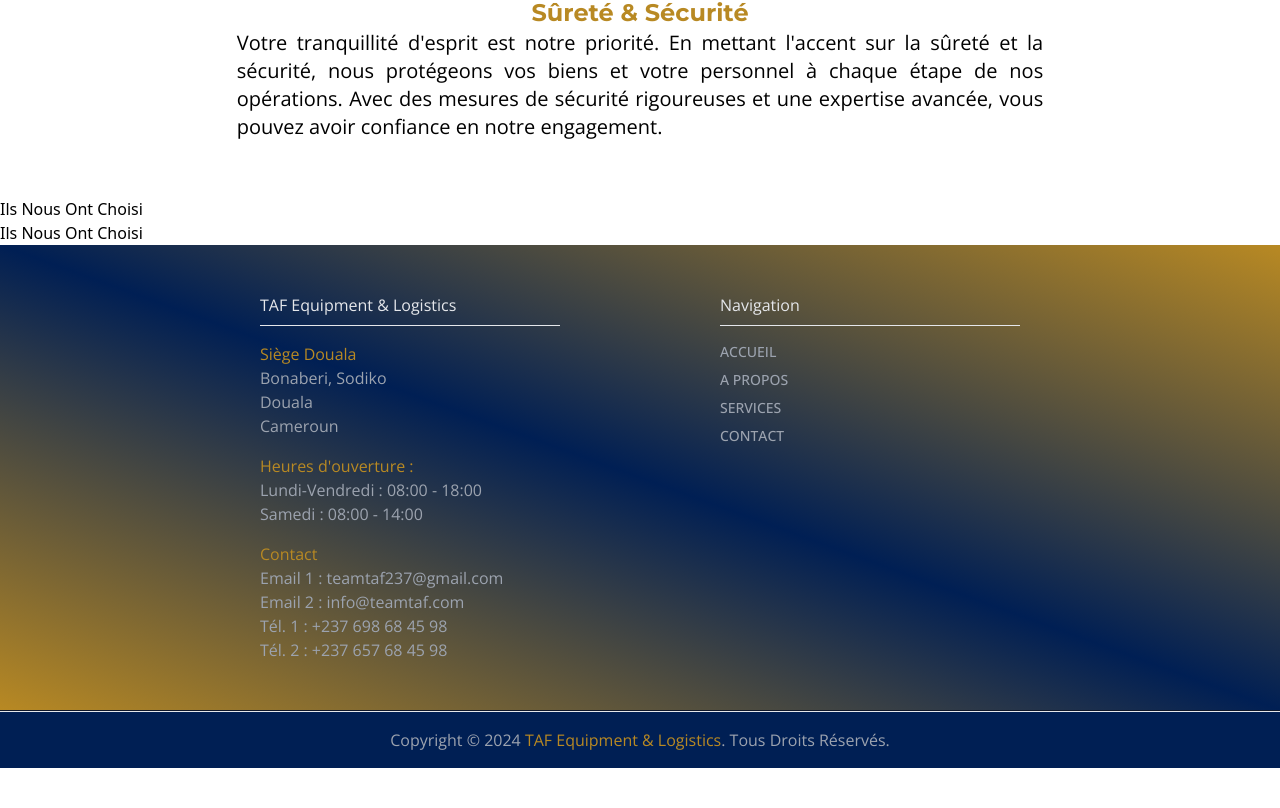
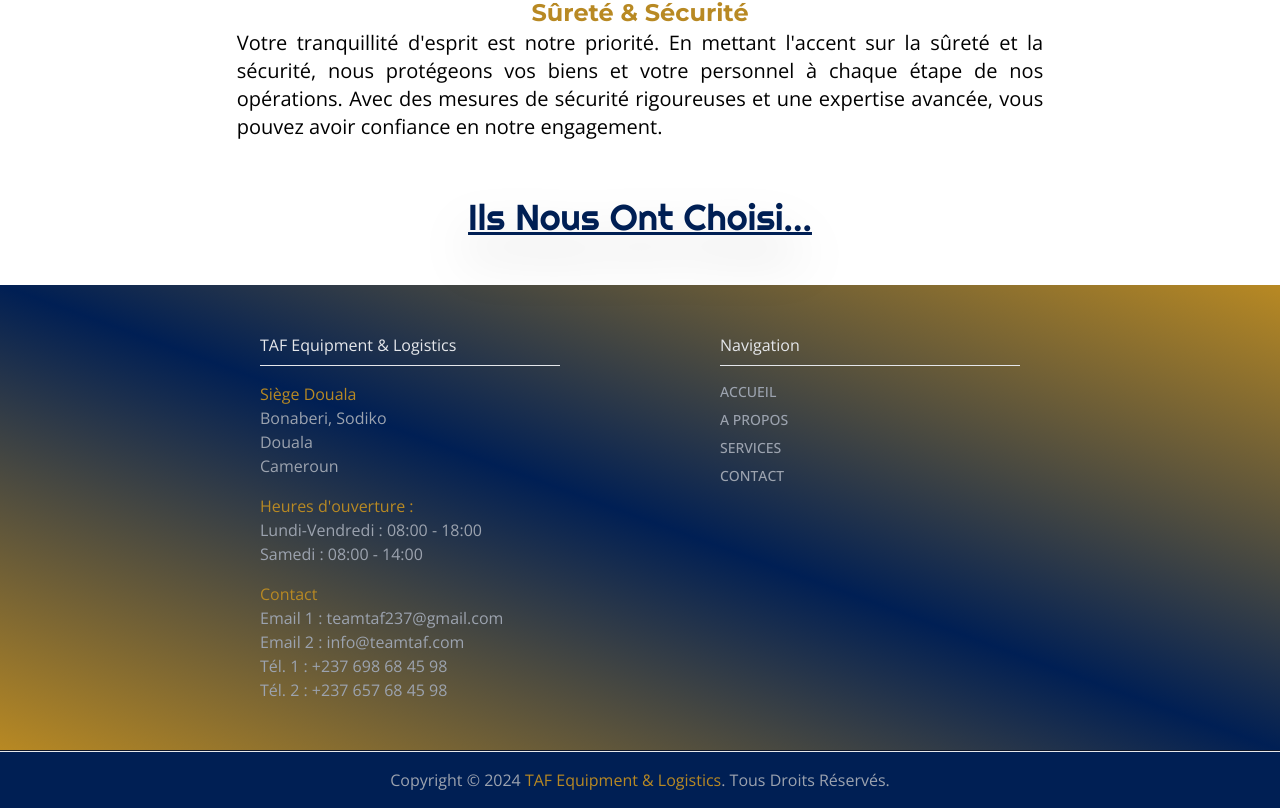
Before and after one commit to tonybnya/website, a React (Vite) app: page /home in a window 1280 px wide. Shown: the part 3127-3935 px from the top of the page. Before the commit the page ends 3895 px from the top, so only its background shows below. Built offline with nearby package versions, Linux system fonts and the light colour scheme.

Commit message:
feat: start design Partners component

```diff
--- a/src/components/Partners.jsx
+++ b/src/components/Partners.jsx
@@ -3,8 +3,9 @@
 const Partners = () => {
   return (
     <>
-      <h1>Ils Nous Ont Choisi</h1>
-      <h1>Ils Nous Ont Choisi</h1>
+      <h1 className="text-center drop-shadow-2xl font-righteous mb-12 text-4xl max-sm:text-2xl text-penn-blue underline">
+        Ils Nous Ont Choisi...
+      </h1>
     </>
   );
 };
```
